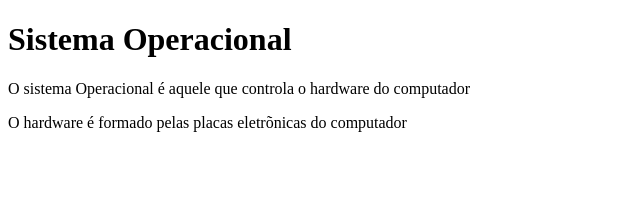
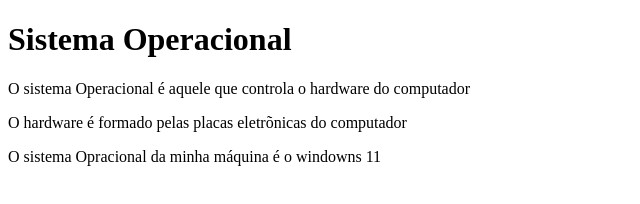
Before and after one commit to EnzoLimaLamarcaSilva/Programa-1-e-2-, a plain HTML site: page index.html in a window 1280 px wide. Shown: the whole page, without its empty margins (0-640 px from the left). Drawn offline with Linux system fonts and the light colour scheme.

Commit message:
Segunda Versão

```diff
--- a/index.html
+++ b/index.html
@@ -10,5 +10,6 @@
     <H1>Sistema Operacional</H1>
     <p>O sistema Operacional é aquele que controla o hardware do computador</p>
     <p>O hardware é formado pelas placas eletrõnicas do computador</p>
+    <p>O sistema Opracional da minha máquina é o windowns 11</p>
 </body>
 </html>
```
